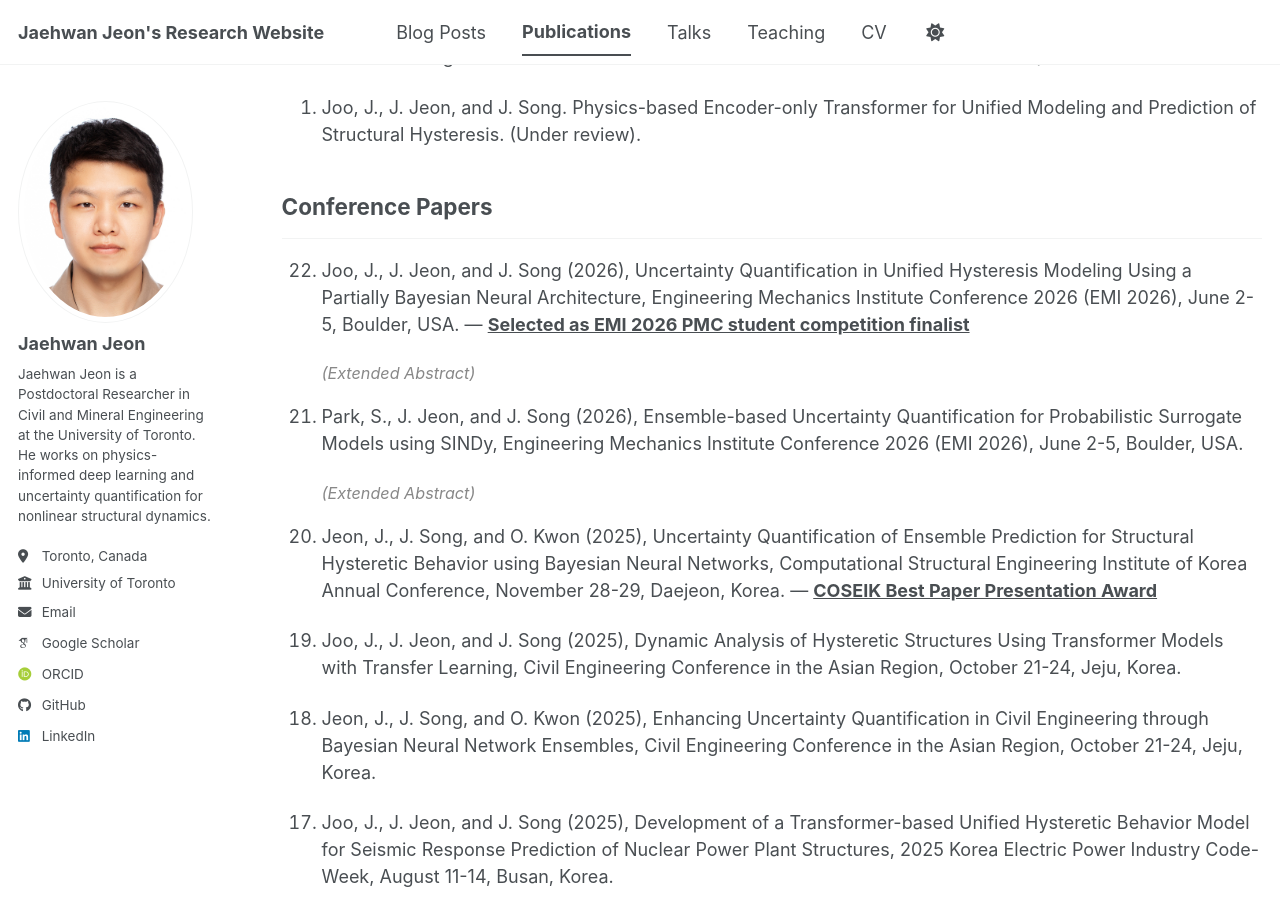
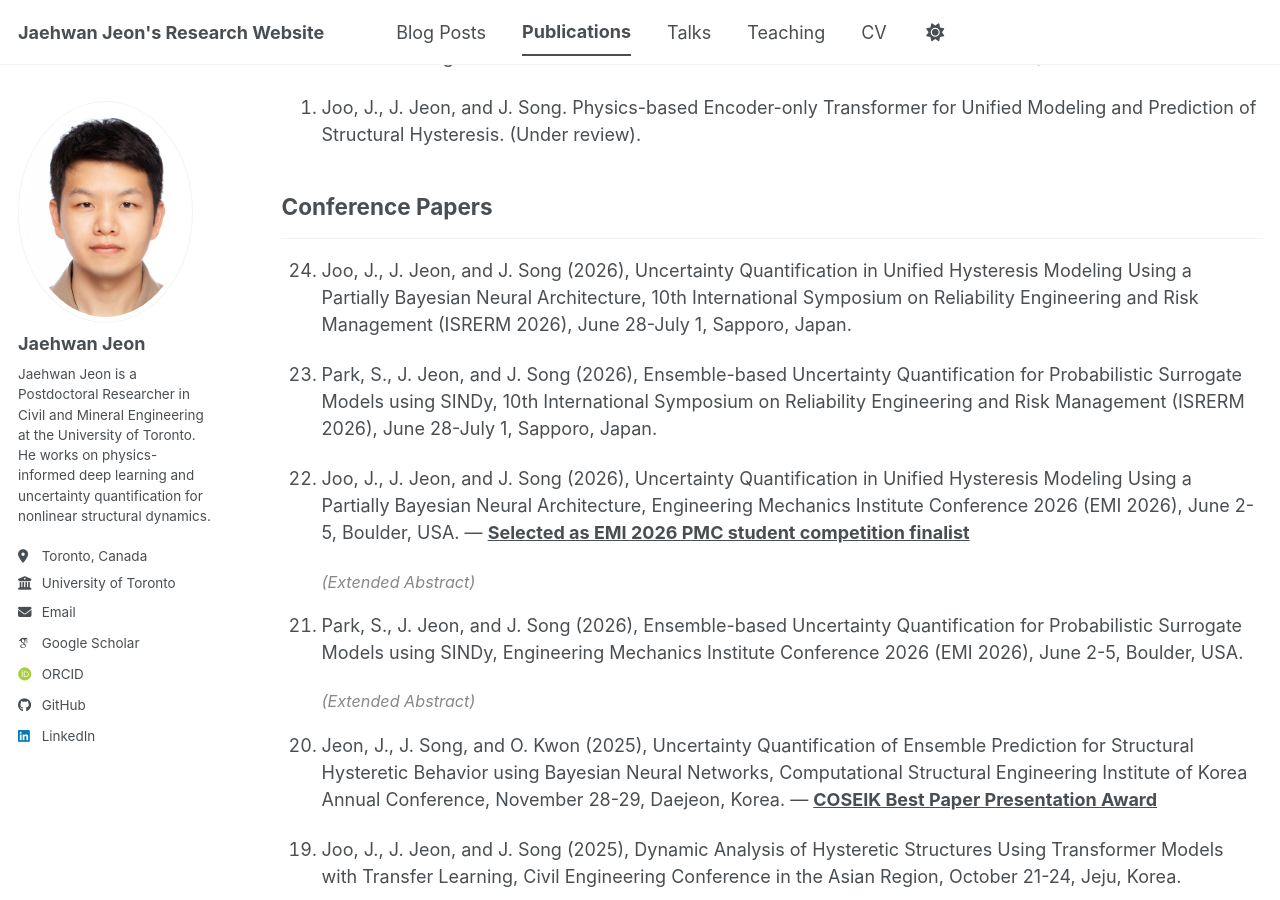
Before and after one commit to JaehwanJeon/JaehwanJeon.github.io, a Jekyll site: the page built from _pages/publications.html, in a window 1280 px wide and 900 px high, scrolled down 1084 px. Built offline with Jekyll 4.4.1, drawn with Linux system fonts in a browser that asks for light colours; some web fonts are replaced; a script bundle is joined from its source files by our own code; library files that are not in the unit come from our copies.

Commit message:
Publications: add 2 ISRERM 2026 conference papers (Joo, Park)
Co-Authored-By: Claude Opus 4.8 (1M context) <noreply@anthropic.com>

```diff
--- a/_data/publications.yml
+++ b/_data/publications.yml
@@ -1,6 +1,26 @@
 # GENERATED from _bibliography/papers.bib by scripts/bib2yaml.rb — DO NOT EDIT.
 # Edit the .bib and re-run:  ruby scripts/bib2yaml.rb
 
+- title: Uncertainty Quantification in Unified Hysteresis Modeling Using a Partially
+    Bayesian Neural Architecture
+  category: conferences
+  date: '2026-06-28'
+  venue: 10th International Symposium on Reliability Engineering and Risk Management
+    (ISRERM 2026)
+  citation: Joo, J., J. Jeon, and J. Song (2026), Uncertainty Quantification in Unified
+    Hysteresis Modeling Using a Partially Bayesian Neural Architecture, 10th International
+    Symposium on Reliability Engineering and Risk Management (ISRERM 2026), June 28-July
+    1, Sapporo, Japan.
+- title: Ensemble-based Uncertainty Quantification for Probabilistic Surrogate Models
+    using SINDy
+  category: conferences
+  date: '2026-06-28'
+  venue: 10th International Symposium on Reliability Engineering and Risk Management
+    (ISRERM 2026)
+  citation: Park, S., J. Jeon, and J. Song (2026), Ensemble-based Uncertainty Quantification
+    for Probabilistic Surrogate Models using SINDy, 10th International Symposium on
+    Reliability Engineering and Risk Management (ISRERM 2026), June 28-July 1, Sapporo,
+    Japan.
 - title: Uncertainty Quantification in Unified Hysteresis Modeling Using a Partially
     Bayesian Neural Architecture
   category: conferences
```
Also changed, not shown: _bibliography/papers.bib (+20 -0 lines).
